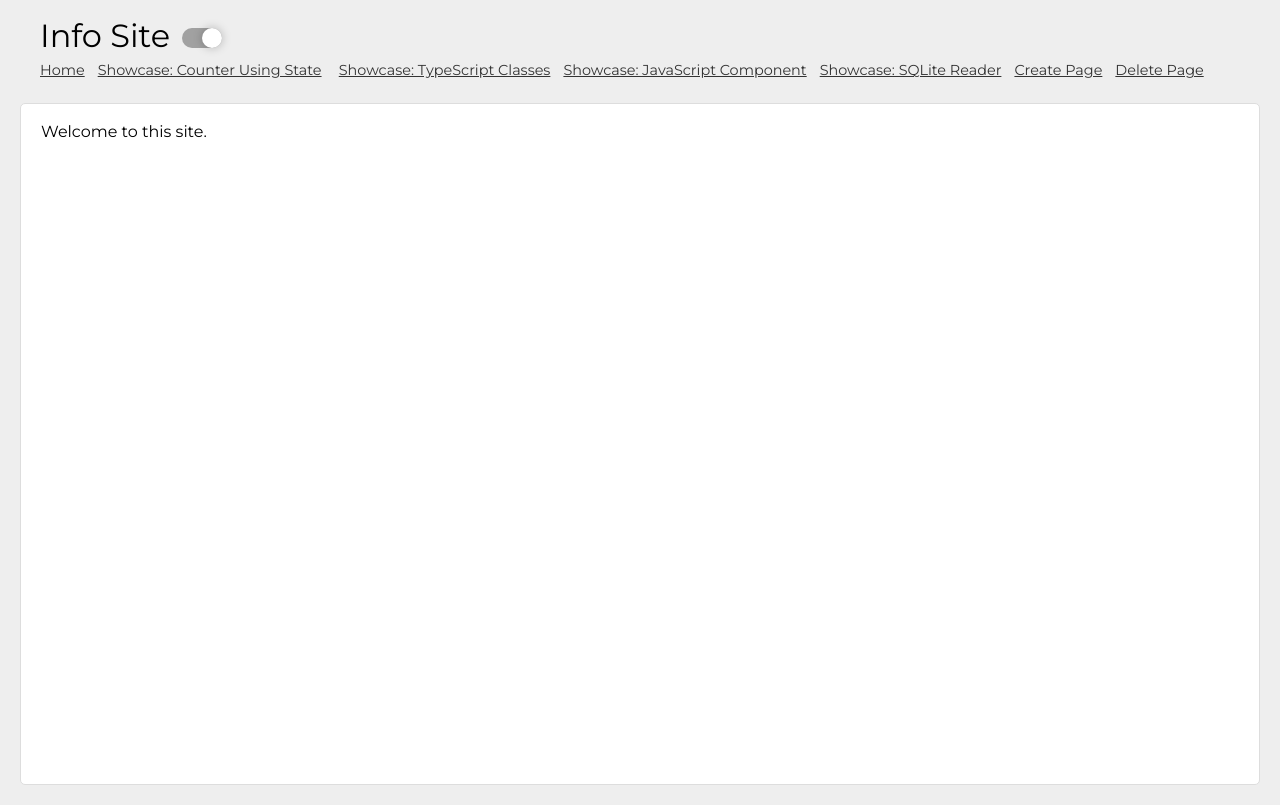
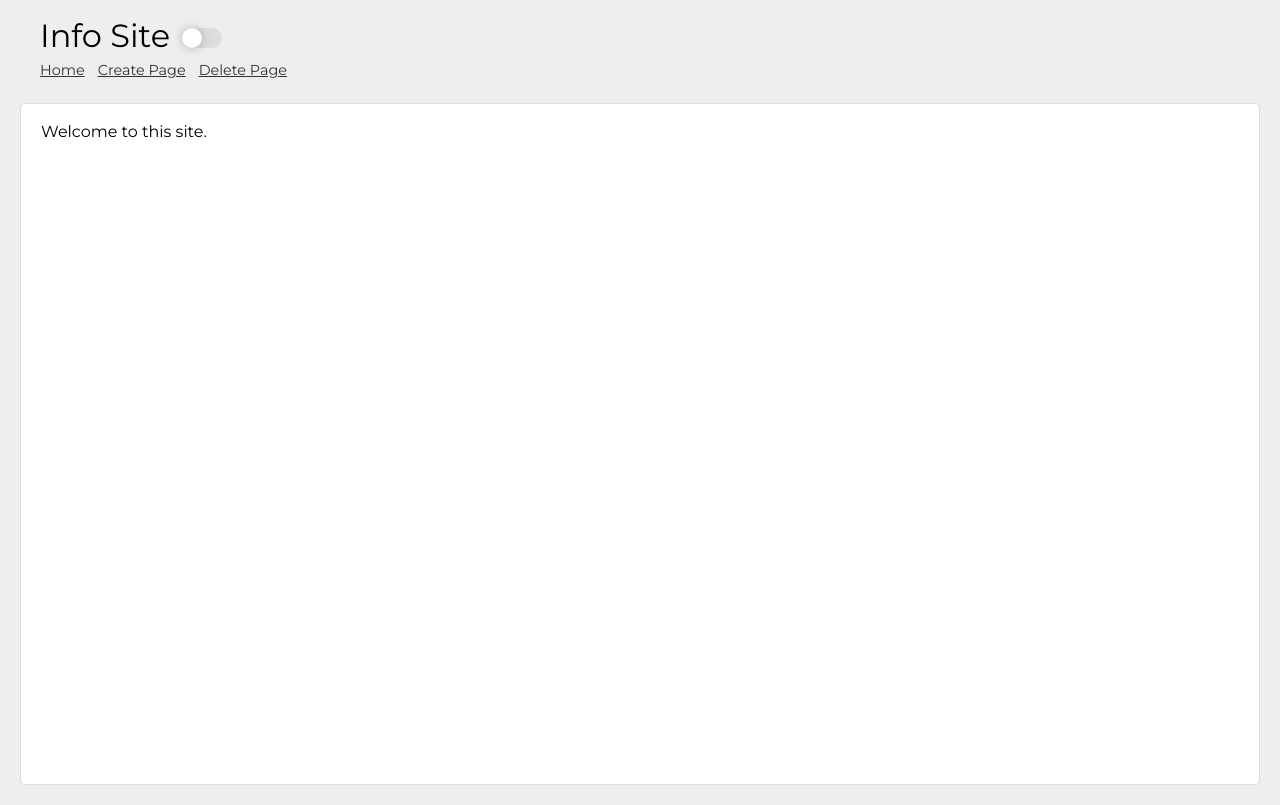
Before and after one commit to Entwickler-Club/dpodreact, a React (Create React App) app: page / in a window 1280 px wide. Built offline with nearby package versions, Linux system fonts and the light colour scheme.

Commit message:
change li to span

```diff
--- a/src/context/ShowContext.jsx
+++ b/src/context/ShowContext.jsx
@@ -3,7 +3,7 @@ import { createContext, useState } from 'react';
 const ShowContext = createContext();
 
 export const ShowProvider = ({ children }) => {
-	const [isShowing, setIsShowing] = useState(true);
+	const [isShowing, setIsShowing] = useState(false);
 
 	return (
 		<ShowContext.Provider value={{ isShowing, setIsShowing }}>
--- a/src/system/classes/dpodSiteBuilder.ts
+++ b/src/system/classes/dpodSiteBuilder.ts
@@ -34,7 +34,7 @@ class DpodSiteBuilder {
 		// make modifications in the Site.tsx file
 		const systemDynamicFile = new DynamicFile('../components/Site.tsx');
 		systemDynamicFile.addCodeChunkToCodeArea('loadPageComponentLines', data.pageCamel, `import Page${data.pagePascal} from './Page${data.pagePascal}';`);
-		systemDynamicFile.addCodeChunkToCodeArea('linkPageComponentLines', data.pageCamel, `<li><Link to='/${data.pageCamel}'>${pageTitle}</Link></li>`);
+		systemDynamicFile.addCodeChunkToCodeArea('linkPageComponentLines', data.pageCamel, `<span><Link to='/${data.pageCamel}'>${pageTitle}</Link></span>`);
 		systemDynamicFile.addCodeChunkToCodeArea('routePageComponentLines', data.pageCamel, `<Route path='/${data.pageCamel}'><Page${data.pagePascal} /></Route>`);
 		systemDynamicFile.save();
 	}
--- a/src/system/components/Site.tsx
+++ b/src/system/components/Site.tsx
@@ -42,6 +42,8 @@ function Site() {
 					<span>
 						<Link to='/'>Home</Link>
 					</span>
+					<span><Link to='/createPage'>Create Page</Link></span>{/* ::createPage */}
+					<span><Link to='/deletePage'>Delete Page</Link></span>{/* ::deletePage */}
 					{isShowing && (
 						<>
 							{/* DYNAMIC_JSX_AREA: linkPageComponentLines */}
@@ -49,8 +51,6 @@ function Site() {
 							<span><Link to='/showcaseTypeScriptClasses'>Showcase: TypeScript Classes</Link></span>{/* ::showcaseTypeScriptClasses */}
 							<span><Link to='/showcaseJavaScriptComponent'>Showcase: JavaScript Component</Link></span>{/* ::showcaseJavaScriptComponent */}
 							<span><Link to='/showcaseSQLiteReader'>Showcase: SQLite Reader</Link></span>{/* ::showcaseSQLiteReader */}
-							<span><Link to='/createPage'>Create Page</Link></span>{/* ::createPage */}
-							<span><Link to='/deletePage'>Delete Page</Link></span>{/* ::deletePage */}
 						</>
 					)}
 				</nav>
@@ -60,13 +60,13 @@ function Site() {
 						<Route exact path='/'>
 							<PageHome />
 						</Route>
+						<Route path='/createPage'><PageCreatePage /></Route>{/* ::createPage */}
+						<Route path='/deletePage'><PageDeletePage /></Route>{/* ::deletePage */}
 						{/* DYNAMIC_JSX_AREA: routePageComponentLines */}
 						<Route path='/showcaseCounterUsingState'><PageShowcaseCounterUsingState /></Route> {/* ::showcaseCounterUsingState */}
 						<Route path='/showcaseTypeScriptClasses'><PageShowcaseTypeScriptClasses /></Route>{/* ::showcaseTypeScriptClasses */}
 						<Route path='/showcaseJavaScriptComponent'><PageShowcaseJavaScriptComponent /></Route>{/* ::showcaseJavaScriptComponent */}
 						<Route path='/showcaseSQLiteReader'><PageShowcaseSQLiteReader /></Route>{/* ::showcaseSQLiteReader */}
-						<Route path='/createPage'><PageCreatePage /></Route>{/* ::createPage */}
-						<Route path='/deletePage'><PageDeletePage /></Route>{/* ::deletePage */}
 					</Switch>
 				</section>
 			</div>
```
